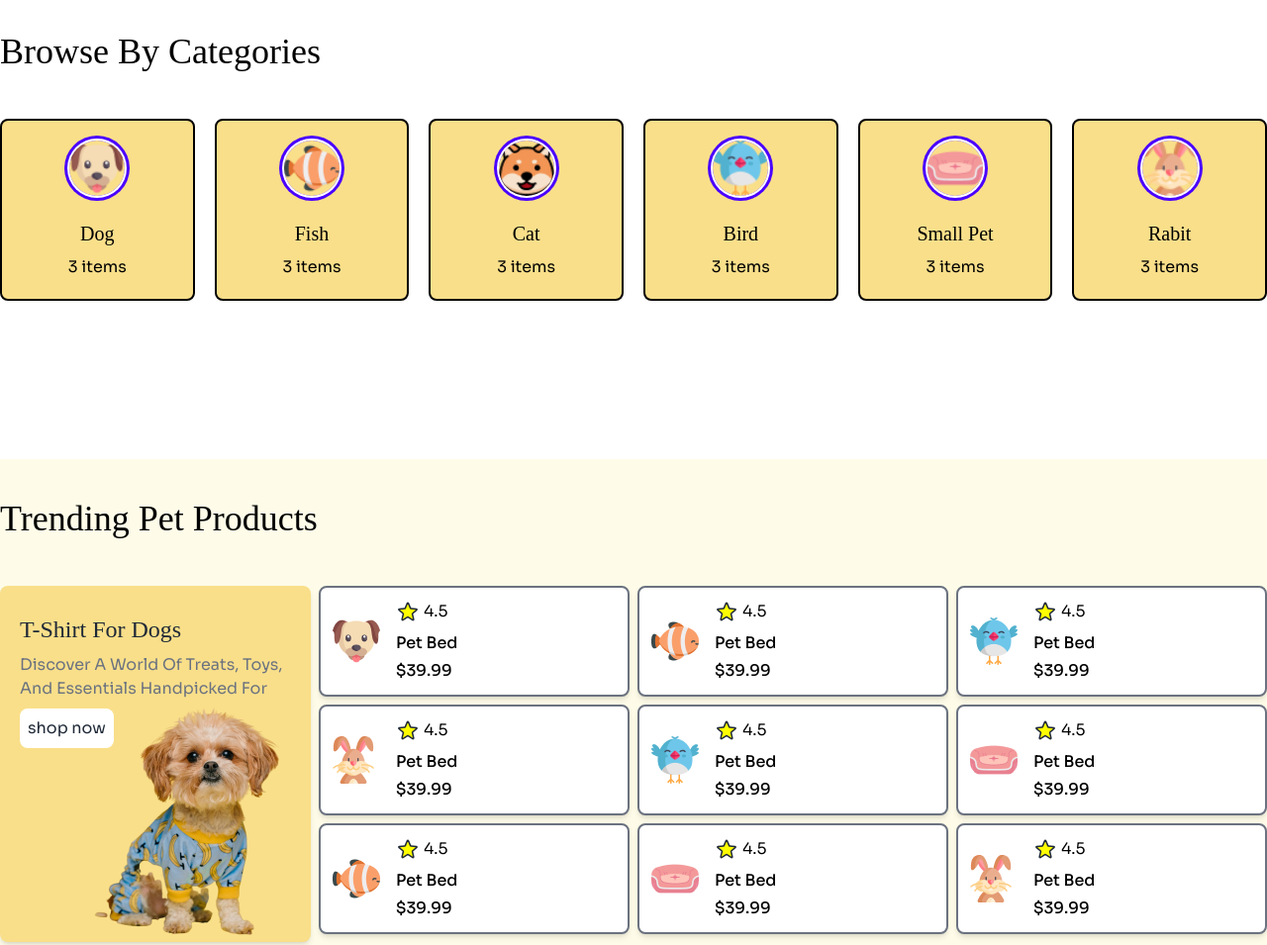
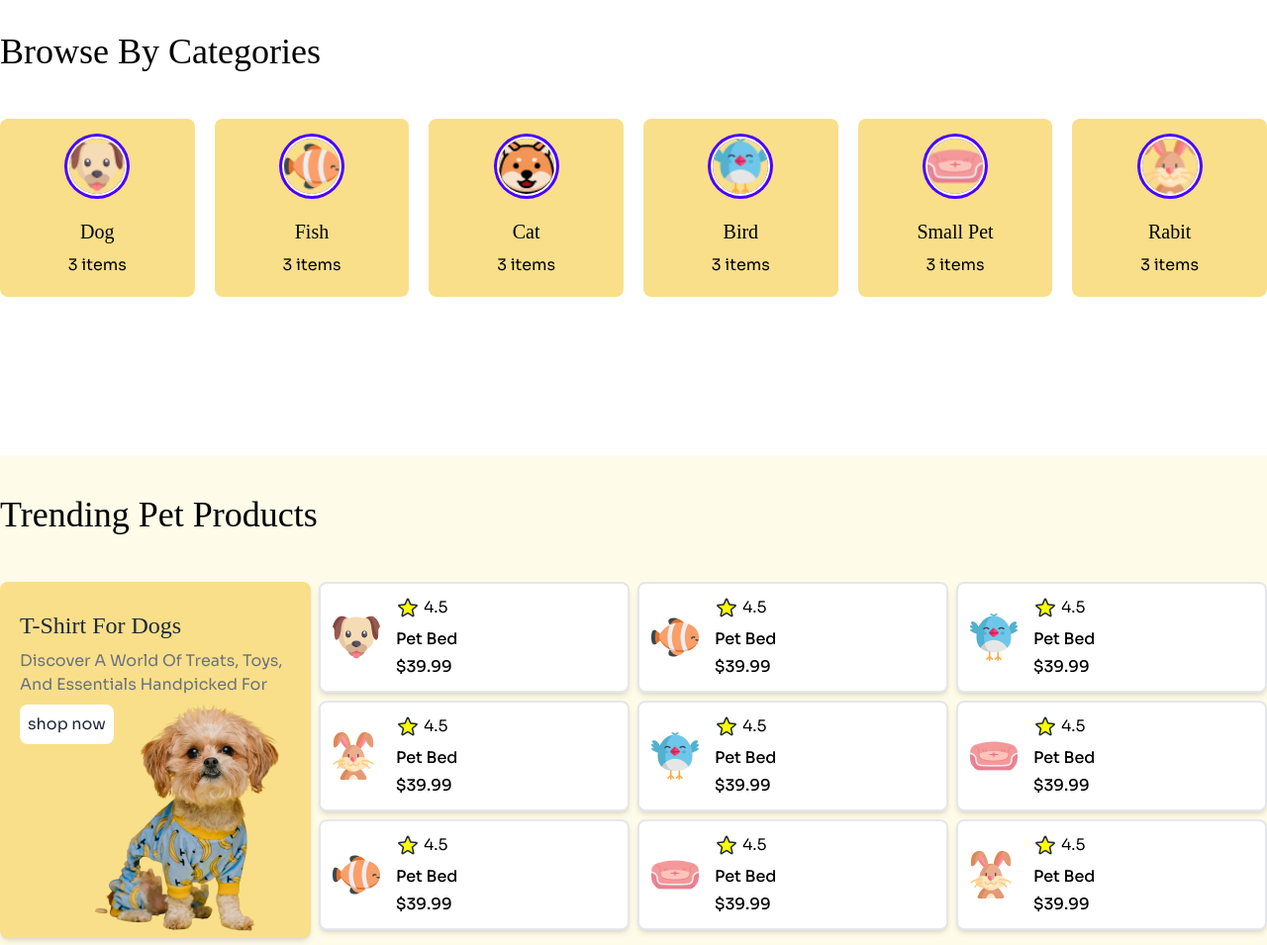
Before and after one commit to MASUDMIAHCS/assignment-3, a plain HTML site: page index.html in a window 1280 px wide. Shown: the part 860-1815 px from the top of the page at 99% size. Drawn offline with nearby package versions, Linux system fonts and the light colour scheme; a web font is replaced by a local one.

Commit message:
ok the final part of my assignment

```diff
--- a/index.html
+++ b/index.html
@@ -1,5 +1,5 @@
 <!DOCTYPE html>
-<html lang="en">
+<html lang="en" data-theme="light">
 <head>
     <meta charset="UTF-8">
     <meta name="viewport" content="width=device-width, initial-scale=1.0">
@@ -22,7 +22,7 @@
 }
     </style>
 </head>
-<body dark-theme="light">
+<body>
     <main class="max-w-screen-xl mx-auto">
             <nav>
                 <div class="lg:hidden flex justify-between bg-[#FFF9F4] border-b-2 border-gray-300">
@@ -101,7 +101,7 @@
 
             <!-- card-1 -->
             <div class="grid grid-cols-2 gap-2 lg:grid-cols-6 lg:gap-5">
-            <div class=" bg-[#F9DF8A] border-black border-2 py-5 rounded-lg flex-1">
+            <div class=" bg-[#F9DF8A] py-5 rounded-lg flex-1">
                 <div>
                     <div class="avatar flex justify-center">
                         <div class="ring-primary ring-offset-base-100 w-14 rounded-full ring ring-offset-2">
@@ -118,7 +118,7 @@
             </div>
 
             <!-- card-2 -->
-            <div class="flex-1 bg-[#F9DF8A] border-black border-2 py-5 rounded-lg">
+            <div class="flex-1 bg-[#F9DF8A] py-5 rounded-lg">
                 <div>
                     <div class="avatar flex justify-center">
                         <div class="ring-primary ring-offset-base-100 w-14 rounded-full ring ring-offset-2">
@@ -135,7 +135,7 @@
             </div>
 
             <!-- card-3 -->
-            <div class="flex-1 bg-[#F9DF8A] border-black border-2 py-5 rounded-lg">
+            <div class="flex-1 bg-[#F9DF8A] py-5 rounded-lg">
                 <div>
                     <div class="avatar flex justify-center">
                         <div class="ring-primary ring-offset-base-100 w-14 rounded-full ring ring-offset-2">
@@ -152,7 +152,7 @@
             </div>
 
             <!-- card-4 -->
-            <div class="flex-1 bg-[#F9DF8A] border-black border-2 py-5 rounded-lg">
+            <div class="flex-1 bg-[#F9DF8A] py-5 rounded-lg">
                 <div>
                     <div class="avatar flex justify-center">
                         <div class="ring-primary ring-offset-base-100 w-14 rounded-full ring ring-offset-2">
@@ -169,7 +169,7 @@
             </div>
 
             <!-- card-5 -->
-            <div class="flex-1 bg-[#F9DF8A] border-black border-2 py-5 rounded-lg">
+            <div class="flex-1 bg-[#F9DF8A] py-5 rounded-lg">
                 <div>
                     <div class="avatar flex justify-center">
                         <div class="ring-primary ring-offset-base-100 w-14 rounded-full ring ring-offset-2">
@@ -186,7 +186,7 @@
             </div>
 
             <!-- card-6 -->
-            <div class="flex-1 bg-[#F9DF8A] border-black border-2 py-5 rounded-lg">
+            <div class="flex-1 bg-[#F9DF8A] py-5 rounded-lg">
                 <div>
                     <div class="avatar flex justify-center">
                         <div class="ring-primary ring-offset-base-100 w-14 rounded-full ring ring-offset-2">
@@ -232,7 +232,7 @@
                 </div>
 
                 <!-- second -->
-                <div class="bg-white border-2 border-gray-500 rounded-lg shadow-md flex gap-2 items-center p-3">
+                <div class="bg-white border-2 rounded-lg shadow-md flex gap-2 items-center p-3">
                     <div class="w-14">
                         <img src="c1-assets/dog-cartoon.png" alt="">
                     </div>
@@ -258,7 +258,7 @@
                 </div>
 
                 <!-- third -->
-                <div class="bg-white border-2 border-gray-500 rounded-lg shadow-md flex gap-2 items-center p-3">
+                <div class="bg-white border-2 rounded-lg shadow-md flex gap-2 items-center p-3">
                     <div class="w-14">
                         <img src="c1-assets/fish-cartoon.png" alt="">
                     </div>
@@ -284,7 +284,7 @@
                 </div>
 
                 <!-- forth -->
-                <div class="bg-white border-2 border-gray-500 rounded-lg shadow-md flex gap-2 items-center p-3">
+                <div class="bg-white border-2 rounded-lg shadow-md flex gap-2 items-center p-3">
                     <div class="w-14">
                         <img src="c1-assets/bird-cartoon.png" alt="">
                     </div>
@@ -310,7 +310,7 @@
                 </div>
 
                 <!-- fifth -->
-                <div class="bg-white border-2 border-gray-500 rounded-lg shadow-md flex gap-2 items-center p-3">
+                <div class="bg-white border-2 rounded-lg shadow-md flex gap-2 items-center p-3">
                     <div class="w-14">
                         <img src="c1-assets/rabbit-cartoon.png" alt="">
                     </div>
@@ -336,7 +336,7 @@
                 </div>
 
                 <!-- sixth-->
-                <div class="bg-white border-2 border-gray-500 rounded-lg shadow-md flex gap-2 items-center p-3">
+                <div class="bg-white border-2 rounded-lg shadow-md flex gap-2 items-center p-3">
                     <div class="w-14">
                         <img src="c1-assets/bird-cartoon.png" alt="">
                     </div>
@@ -362,7 +362,7 @@
                 </div>
 
                 <!-- seventh -->
-                <div class="bg-white border-2 border-gray-500 rounded-lg shadow-md flex gap-2 items-center p-3">
+                <div class="bg-white border-2 rounded-lg shadow-md flex gap-2 items-center p-3">
                     <div class="w-14">
                         <img src="c1-assets/pet-couch.png" alt="">
                     </div>
@@ -388,7 +388,7 @@
                 </div>
 
                 <!--eight-->
-                <div class="bg-white border-2 border-gray-500 rounded-lg shadow-md flex gap-2 items-center p-3">
+                <div class="bg-white border-2 rounded-lg shadow-md flex gap-2 items-center p-3">
                     <div class="w-14">
                         <img src="c1-assets/fish-cartoon.png" alt="">
                     </div>
@@ -414,7 +414,7 @@
                 </div>
 
                 <!--ninth-->
-                <div class="bg-white border-2 border-gray-500 rounded-lg shadow-md flex gap-2 items-center p-3">
+                <div class="bg-white border-2 rounded-lg shadow-md flex gap-2 items-center p-3">
                     <div class="w-14">
                         <img src="c1-assets/pet-couch.png" alt="">
                     </div>
@@ -440,7 +440,7 @@
                 </div>
 
                 <!--ten-->
-                <div class="bg-white border-2 border-gray-500 rounded-lg shadow-md lg:flex gap-2 items-center p-3 hidden">
+                <div class="bg-white border-2 rounded-lg shadow-md lg:flex gap-2 items-center p-3 hidden">
                     <div class="w-14">
                         <img src="c1-assets/rabbit-cartoon.png" alt="">
                     </div>
```
